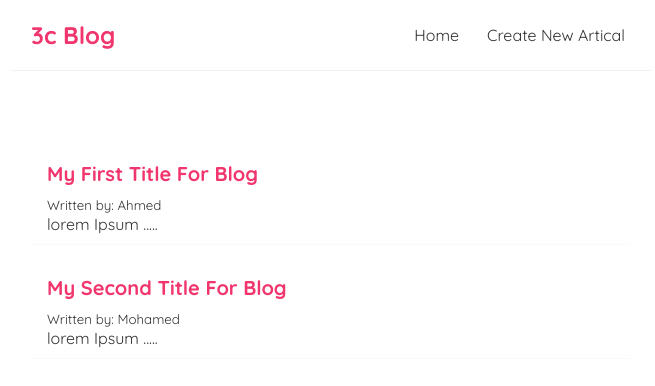
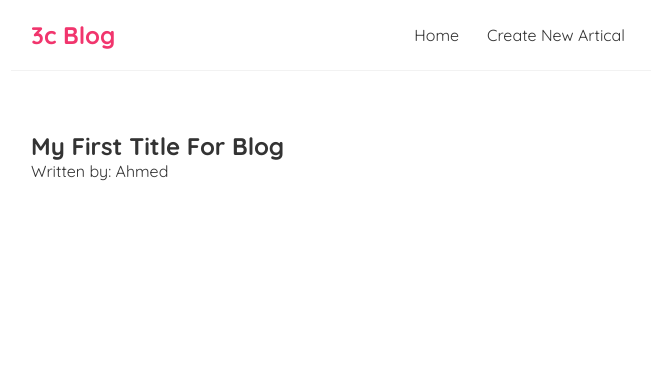
Before and after one commit to GeekAhmeds/React, a React (Create React App) app: page /blogs/1 in a window 1280 px wide. Shown: the top 386 px of the page, without its empty margins (309-964 px from the left). Built offline with nearby package versions, Linux system fonts and the light colour scheme; data requests are answered from the project's data file.

Commit message:
add custom hook, blog details, one page, switch

```diff
--- a/data/db.json
+++ b/data/db.json
@@ -11,6 +11,12 @@
             "contnet": "lorem Ipsum .....",
             "author": "Mohamed",
             "id": 2
+        },
+        {
+            "title": "My Second  Title For Blog",
+            "contnet": "lorem Ipsum .....",
+            "author": "Mohamed",
+            "id": 3
         }
     ]
 }
--- a/package.json
+++ b/package.json
@@ -8,7 +8,8 @@
     "@testing-library/user-event": "^13.5.0",
     "react": "^18.2.0",
     "react-dom": "^18.2.0",
-    "react-scripts": "5.0.1",
+    "react-router-dom": "^5.3.4",
+    "react-scripts": "^5.0.1",
     "web-vitals": "^2.1.4"
   },
   "scripts": {
--- a/src/App.js
+++ b/src/App.js
@@ -2,16 +2,32 @@
 // import './App.css';
 import Navbar from './Navbar';
 import Home from './Home';
+import { BrowserRouter as Router, Route, Switch } from 'react-router-dom';
+import Create from './Create';
+import BlogDetails from './BlogDetails';
+
 
 function App() {
   return (
+    <Router>
         <div className="App">
           <Navbar />
           <div className='content'>
+            <Switch>
+            <Route exact path="/">
                 <Home />
+              </Route>
+              <Route path="/create">
+                <Create />
+              </Route>
+              <Route path="/blogs/:id">
+                <BlogDetails />
+              </Route>
+            </Switch>
           </div>
 
         </div>
+    </Router>
   );
 }
 
--- /dev/null
+++ b/src/BlogDetails.js
@@ -0,0 +1,27 @@
+import { useParams } from "react-router-dom";
+import useFetch from "./useFetch";
+
+const BlogDetails = () => {
+    const { id } = useParams();
+    const { data: blog, error, isPending } = useFetch('http://localhost:7000/blogs/' + id);
+
+
+    return (
+        <div className="blog-details">
+            { isPending && <div>Loading ...</div>}
+            { error && <div>{ error }</div>}
+            { blog && (
+                <article>
+                    <h2>{blog.title}</h2>
+                    <p>Written by: {blog.author}</p>
+                    <p>{ blog.content }</p>
+                </article>
+            )}
+
+        </div>
+
+
+     );
+}
+
+export default BlogDetails;
--- a/src/BlogList.js
+++ b/src/BlogList.js
@@ -1,3 +1,5 @@
+import { Link } from "react-router-dom";
+
 const BlogList = ({ blogs, title, handelDelete }) => {
 
 
@@ -9,10 +11,14 @@
             <h2>{title}</h2>
             {blogs.map((blog) => (
                 <div className="blog-preview" key={blog.id}>
+                    <Link to={`/blogs/${blog.id}`}>
+
                     <h2>{blog.title}</h2>
                     <small>Written by: {blog.author}</small>
                     <p>{blog.contnet}</p>
                     {/* <button onClick={ () => handelDelete(blog.id)} >Delete Artical</button> */}
+
+                    </Link>
                 </div>
             ))}
 
--- /dev/null
+++ b/src/Create.js
@@ -0,0 +1,12 @@
+const Create = () => {
+    return (
+
+        <div className="create">
+            <h2>Add a New Blog</h2>
+
+        </div>
+
+      );
+}
+
+export default Create;
--- a/src/Home.js
+++ b/src/Home.js
@@ -1,38 +1,17 @@
-import { useEffect, useState } from "react";
+// import { useEffect, useState } from "react";
 import BlogList from "./BlogList";
+import useFetch from "./useFetch";
 
 const Home = () => {
-  const [blogs, setBlogs] = useState(null);
-  const [isPending, setIsPending] = useState(true);
-  const [error, setError] = useState(null);
 
-  useEffect(() => {
-    setTimeout(() => {
-      fetch('http://localhost:7000/blogs')
-      .then(res => {
-        if (!res.ok) { // error coming back from server
-          throw Error('could not fetch the data for that resource');
-        }
-        return res.json();
-      })
-      .then(data => {
-        setIsPending(false);
-        setBlogs(data);
-        setError(null);
-      })
-      .catch(err => {
-        // auto catches network / connection error
-        setIsPending(false);
-        setError(err.message);
-      })
-    }, 1000);  // the number in this line means a m-second [1000 => 1 Sec]
-  }, [])
+  const {data: blogs, isPending, error} = useFetch('http://localhost:7000/blogs')
+
 
   return (
     <div className="home">
       { error && <div>{ error }</div> }
       { isPending && <div>Loading...</div> }
-      { blogs && <BlogList blogs={blogs} /> }
+      { blogs && <BlogList blogs={blogs}  title="All Blogs!" /> }
     </div>
   );
 }
--- a/src/Navbar.js
+++ b/src/Navbar.js
@@ -1,10 +1,12 @@
+import { Link } from "react-router-dom";
+
 const Navbar = () => {
     return (
         <nav className="navbar">
             <h1>3c Blog</h1>
             <div className="links">
-                <a href="/">Home</a>
-                <a href="/create">Create New Artical</a>
+                <Link to="/">Home</Link>
+                <Link to="/create">Create New Artical</Link>
             </div>
         </nav>
      );
--- a/src/index.css
+++ b/src/index.css
@@ -49,3 +49,7 @@
   color: #f1356d;
   margin-bottom: 8px;
 }
+
+.blog-preview a {
+  text-decoration: none;
+}
--- /dev/null
+++ b/src/useFetch.js
@@ -0,0 +1,42 @@
+import { useState, useEffect } from "react";
+
+
+const useFetch = (url) =>{
+    const [data, setData] = useState(null);
+    const [isPending, setIsPending] = useState(true);
+    const [error, setError] = useState(null);
+
+    useEffect(() => {
+        const abortCont = new AbortController();
+
+        setTimeout(() => {
+          fetch(url, {signal: abortCont.signal})
+          .then(res => {
+            if (!res.ok) { // error coming back from server
+              throw Error('could not fetch the data for that resource');
+            }
+            return res.json();
+          })
+          .then(data => {
+            setIsPending(false);
+            setData(data);
+            setError(null);
+          })
+          .catch(err => {
+            if (err.name === 'AbortError') {
+                console.log('Fetch Aborted')
+            }else{
+                // auto catches network / connection error
+                setIsPending(false);
+                setError(err.message);
+
+            }
+          })
+        }, 1000);  // the number in this line means a m-second [1000 => 1 Sec]
+        return () => abortCont.abort();
+      }, [url])
+
+      return {data, isPending, error};
+}
+
+export default useFetch;
```
Also changed, not shown: 1 other file (tests, documents, lock files or other folders). Lines whose indentation alone changed are shown as unchanged.
